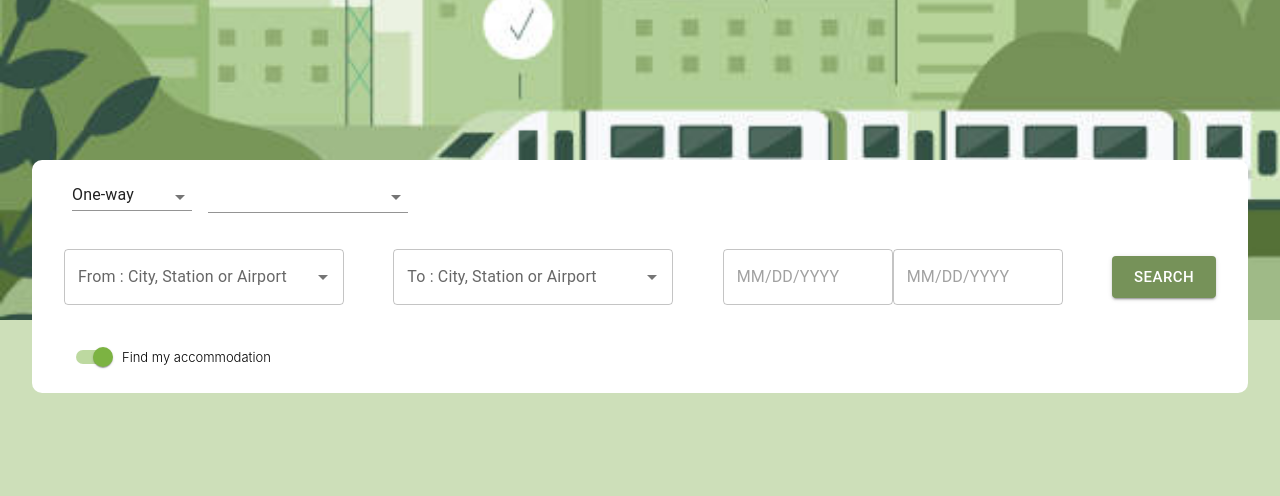
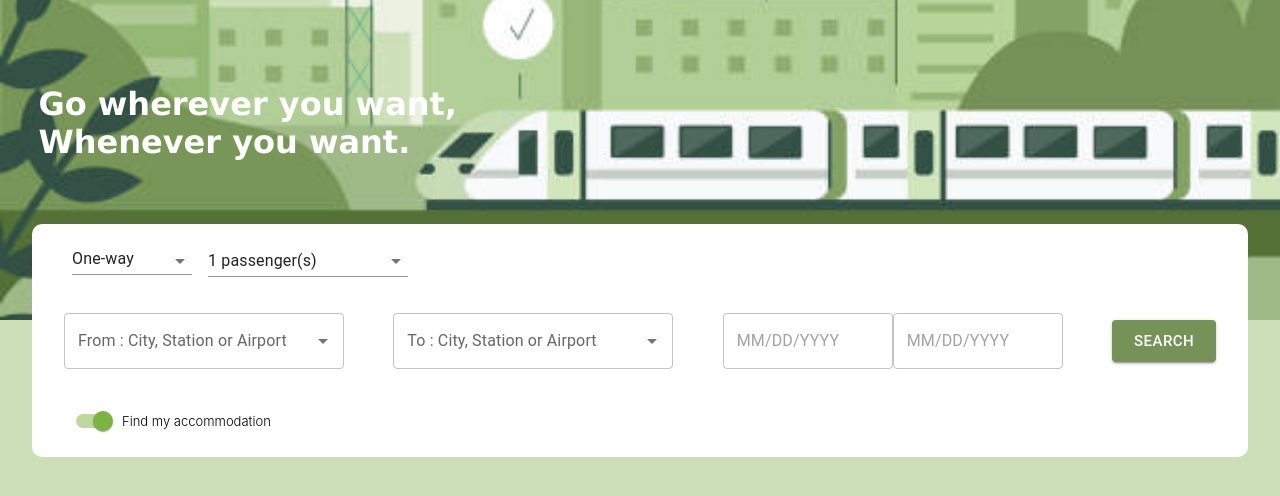
Before and after one commit to TheoVilleneuve/searchBar-autocomplete, a Next.js app: page / in a window 1280 px wide. Shown: the top 496 px of the page. Built offline with nearby package versions, Linux system fonts and the light colour scheme; no server answers.

Commit message:
ticket category counters ok

```diff
--- a/components/Home.js
+++ b/components/Home.js
@@ -6,7 +6,9 @@ export default function Home() {
     <div className={styles.main}>
       <div className={styles.imgHeader}>
         <SearchBar/>
+        <h1 className={styles.catchPhrase}>Go wherever you want, <br/> Whenever you want.</h1>
       </div>
+
     </div>
   );
 }
--- a/components/SearchBar.js
+++ b/components/SearchBar.js
@@ -36,14 +36,20 @@ export default function searchBar() {
   const [adultCount, setAdultCount] = useState(1);
   const [youthCount, setYouthCount] = useState(0);
   const [seniorCount, setSeniorCount] = useState(0);
+  const [nbOfPassengers, setNbOfPassengers] = useState(1);
+
+  useEffect(() => {
+    console.log("NUM OF PASSENGERS IS", nbOfPassengers);
+  }, [nbOfPassengers]);
+
 
   const handleChange = (event) => {
     setOneOrRound(event.target.value);
   };
 
-  useEffect(() => {
-    console.log("SELECTED DEPARTURE DATE IS", selectedDepartureDate);
-  }, [selectedDepartureDate]);
+//   useEffect(() => {
+//     console.log("SELECTED DEPARTURE DATE IS", selectedDepartureDate);
+//   }, [selectedDepartureDate]);
 
   //Au chargement de la page, les options de villes sont les 5 plus recherchées
   useEffect(() => {
@@ -67,8 +73,8 @@ export default function searchBar() {
   //A partir de la ville de départ, top 5 des destinations
 
   useEffect(() => {
-    console.log("DEPARTURE IS", departure);
-    console.log("DEPARTURECITY IS", departureCity);
+    // console.log("DEPARTURE IS", departure);
+    // console.log("DEPARTURECITY IS", departureCity);
 
     fetch(`https://api.comparatrip.eu/cities/popular/from/${departureCity}/5`)
       .then((response) => response.json())
@@ -86,13 +92,13 @@ export default function searchBar() {
       });
   }, [departure]);
 
-  useEffect(() => {
-    console.log("OPTIONS ARE", options);
-  }, [options]);
+//   useEffect(() => {
+//     console.log("OPTIONS ARE", options);
+//   }, [options]);
 
-  useEffect(() => {
-    console.log("TOP DESTINATIONS ARE", topDestinations);
-  }, [topDestinations]);
+//   useEffect(() => {
+//     console.log("TOP DESTINATIONS ARE", topDestinations);
+//   }, [topDestinations]);
 
   //Switch component
   const GreenSwitch = styled(Switch)(({ theme }) => ({
@@ -127,7 +133,7 @@ export default function searchBar() {
         </FormControl>
 
         <FormControl variant="standard" sx={{ m: 1, minWidth: 200 }}>
-          <Select className={styles.count} value={"test"}>
+          <Select className={styles.count} value={nbOfPassengers}>
             {/* Compteur de places cat.adulte */}
             <MenuItem value={adultCount} className={styles.counterContainer}>
               <div className={styles.categoryContainer}>
@@ -140,8 +146,8 @@ export default function searchBar() {
                   id="decrementBtn"
                   onClick={() =>
                     adultCount > 0
-                      ? setAdultCount(adultCount - 1)
-                      : setAdultCount(adultCount)
+                    ? (setAdultCount(adultCount - 1), setNbOfPassengers(nbOfPassengers - 1))
+                    : (setAdultCount(adultCount), setNbOfPassengers(nbOfPassengers))
                   }
                 >
                   -
@@ -152,7 +158,10 @@ export default function searchBar() {
                 <button
                   className={styles.countBtn}
                   id="incrementBtn"
-                  onClick={() => setAdultCount(adultCount + 1)}
+                  onClick={() => {
+                    setAdultCount(adultCount + 1);
+                    setNbOfPassengers(nbOfPassengers + 1);
+                }}
                 >
                   +
                 </button>
@@ -168,11 +177,11 @@ export default function searchBar() {
                 <button
                   className={styles.countBtn}
                   id="decrementBtn"
-                  onClick={() =>
+                  onClick={() => {
                     youthCount > 0
-                      ? setYouthCount(youthCount - 1)
-                      : setYouthCount(youthCount)
-                  }
+                        ? (setYouthCount(youthCount - 1), setNbOfPassengers(nbOfPassengers - 1))
+                        : (setYouthCount(youthCount), setNbOfPassengers(nbOfPassengers))
+                }}
                 >
                   -
                 </button>
@@ -182,7 +191,10 @@ export default function searchBar() {
                 <button
                   className={styles.countBtn}
                   id="incrementBtn"
-                  onClick={() => setYouthCount(youthCount + 1)}
+                  onClick={() => {
+                    setYouthCount(youthCount + 1);
+                    setNbOfPassengers(nbOfPassengers + 1);
+                }}
                 >
                   +
                 </button>
@@ -199,11 +211,11 @@ export default function searchBar() {
                 <button
                   className={styles.countBtn}
                   id="decrementBtn"
-                  onClick={() =>
+                  onClick={() => {
                     seniorCount > 0
-                      ? setSeniorCount(seniorCount - 1)
-                      : setSeniorCount(seniorCount)
-                  }
+                        ? (setSeniorCount(seniorCount - 1), setNbOfPassengers(nbOfPassengers - 1))
+                        : (setSeniorCount(seniorCount), setNbOfPassengers(nbOfPassengers));
+                }}
                 >
                   -
                 </button>
@@ -213,12 +225,21 @@ export default function searchBar() {
                 <button
                   className={styles.countBtn}
                   id="incrementBtn"
-                  onClick={() => setSeniorCount(seniorCount + 1)}
+                  onClick={() => {
+                    setSeniorCount(seniorCount + 1);
+                    setNbOfPassengers(nbOfPassengers + 1);
+                }}
                 >
                   +
                 </button>
               </div>
             </MenuItem>
+
+            {/* Nb of passengers in total */}
+            <div value={nbOfPassengers} className={styles.counterContainer}>
+                {nbOfPassengers} passenger(s)
+            </div>
+
           </Select>
         </FormControl>
       </div>
--- a/styles/Home.module.css
+++ b/styles/Home.module.css
@@ -5,7 +5,6 @@
   justify-content: flex-start;
   align-items: center;
   min-height: 100vh;
-  /* padding: 20vh 2vw 0 2vw; */
 }
 
 .imgHeader {
@@ -17,7 +16,13 @@
   height: 40vh;
   display: flex;
   flex-direction: column;
-  justify-content: space-between;
   align-items: center;
-  position: relative;
+  padding-top: 5%;
 }
+
+.catchPhrase {
+  justify-self: flex-start;
+  align-self: flex-start;
+  margin-left: 3%;
+  position: absolute;
+}
--- a/styles/globals.css
+++ b/styles/globals.css
@@ -8,3 +8,10 @@ body {
 * {
   box-sizing: border-box;
 }
+
+h1 {
+  color: white;
+  font-family: Verdana, Geneva, Tahoma, sans-serif;
+  font-weight: 800;
+  font-size: xx-large;
+}
```
Also changed, not shown: styles/SearchBar.module.css (line endings or trailing spaces).
